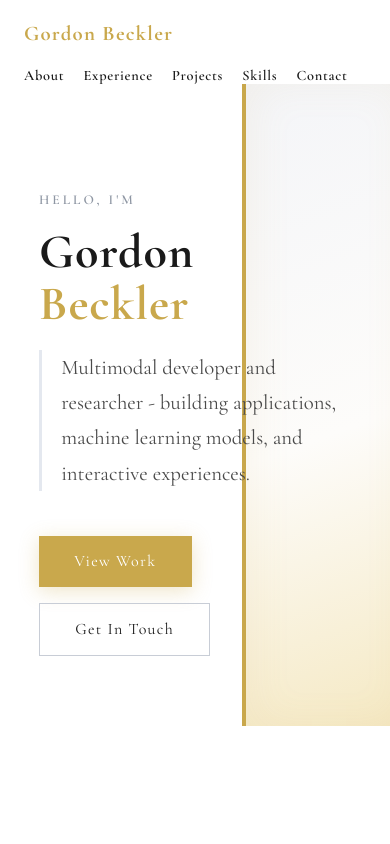
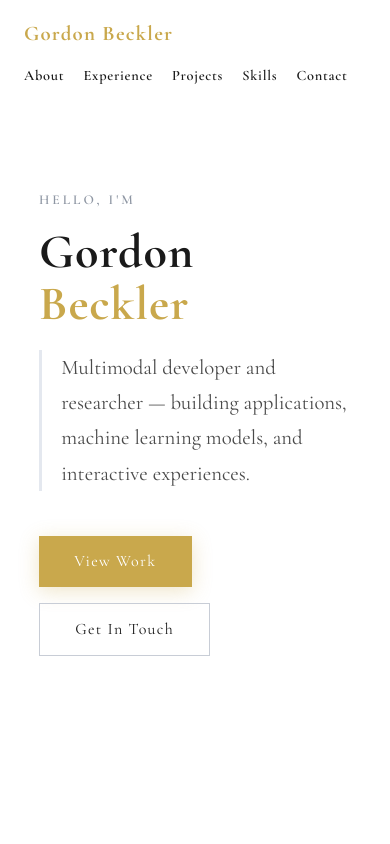
Before and after one commit to Gbeckler8/Personal-website, a React (Create React App) app: page / in a window 390 px wide. Shown: the top 844 px of the page. Built offline with nearby package versions, Linux system fonts and the light colour scheme.

Commit message:
Edit hero for mobile

```diff
--- a/src/App.css
+++ b/src/App.css
@@ -55,4 +55,9 @@ button:hover, .btn:hover {
   .side-chain {
     display: none;
   }
+
+  .hero-panel {
+    display: none;
+  }
+
 }
--- a/src/components/Hero.tsx
+++ b/src/components/Hero.tsx
@@ -12,17 +12,15 @@ export default function Hero() {
       overflow: 'hidden',
     }}>
 
-      {/* Right decorative panel — solid, present */}
-      <div style={{
+      {/* Right decorative panel — hidden on mobile */}
+      <div className="hero-panel" style={{
         position: 'absolute', right: 0, top: '10%',
         width: '38vw', height: '76vh',
         background: 'linear-gradient(160deg, var(--silver-pale) 0%, var(--off-white) 55%, var(--gold-pale) 100%)',
         borderLeft: '4px solid var(--gold)',
         zIndex: 0,
       }} />
-
-      {/* Very subtle inner shadow on the panel to give it depth */}
-      <div style={{
+      <div className="hero-panel" style={{
         position: 'absolute', right: 0, top: '10%',
         width: '38vw', height: '76vh',
         boxShadow: 'inset 12px 0 40px rgba(201,168,76,0.08)',
@@ -53,7 +51,7 @@ export default function Hero() {
           borderLeft: '3px solid var(--silver-light)',
           paddingLeft: '1.2rem',
         }}>
-          Multimodal developer and researcher - building applications, machine learning models, and interactive experiences.
+          Multimodal developer and researcher — building applications, machine learning models, and interactive experiences.
         </p>
 
         <div style={{ display: 'flex', gap: '1rem', flexWrap: 'wrap' }}>
```
